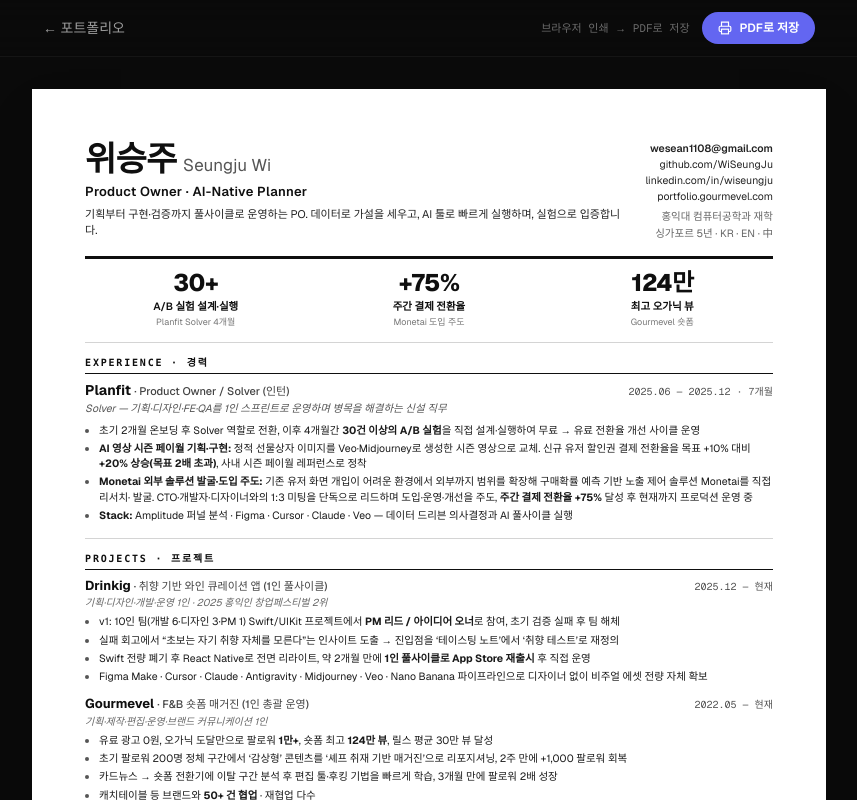
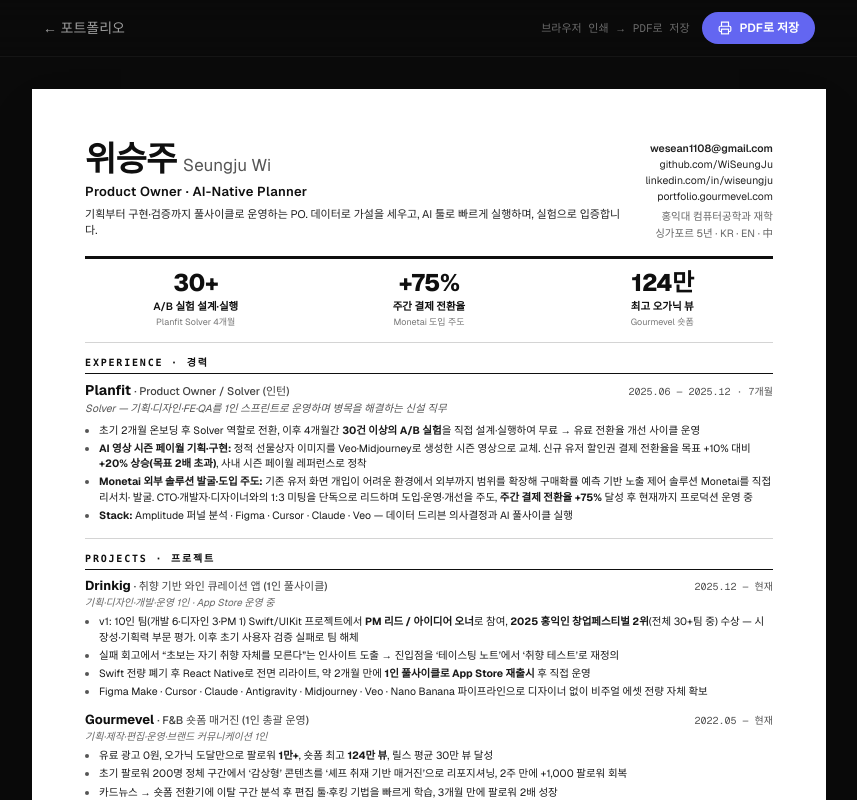
Before and after one commit to WiSeungJu/seungju-portfolio, a Next.js app: page /resume in a window 1280 px wide. Shown: the top 800 px of the page, without its empty margins (211-1068 px from the left). Built offline with nearby package versions, Linux system fonts and the light colour scheme.

Commit message:
feat: update resume content and layout structure

```diff
--- a/src/app/resume/page.tsx
+++ b/src/app/resume/page.tsx
@@ -160,13 +160,15 @@ export default function ResumePage() {
                   </span>
                 </div>
                 <p className="text-[10px] text-[#666] italic mb-1">
-                  기획·디자인·개발·운영 1인 · 2025 홍익인 창업페스티벌 2위
+                  기획·디자인·개발·운영 1인 · App Store 운영 중
                 </p>
                 <ul className="resume-ul">
                   <li>
                     v1: 10인 팀(개발 6·디자인 3·PM 1) Swift/UIKit 프로젝트에서{" "}
-                    <strong>PM 리드 / 아이디어 오너</strong>로 참여, 초기 검증
-                    실패 후 팀 해체
+                    <strong>PM 리드 / 아이디어 오너</strong>로 참여,{" "}
+                    <strong>2025 홍익인 창업페스티벌 2위</strong>(전체 30+팀
+                    중) 수상 — 시장성·기획력 부문 평가. 이후 초기 사용자 검증
+                    실패로 팀 해체
                   </li>
                   <li>
                     실패 회고에서 &ldquo;초보는 자기 취향 자체를 모른다&rdquo;는
```
